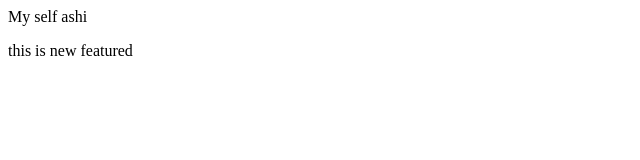
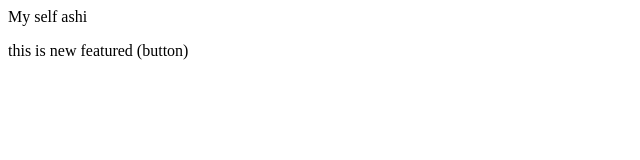
Before and after one commit to ashwanikumar45/localrepo, a plain HTML site: page index.html in a window 1280 px wide. Shown: the full height of the page, 0-640 px from the left. Drawn offline with Linux system fonts and the light colour scheme.

```diff
--- a/index.html
+++ b/index.html
@@ -2,5 +2,5 @@
     My self ashi
 </p>
 <p>
-    this is new featured
+    this is new featured (button)
 </p>
```
